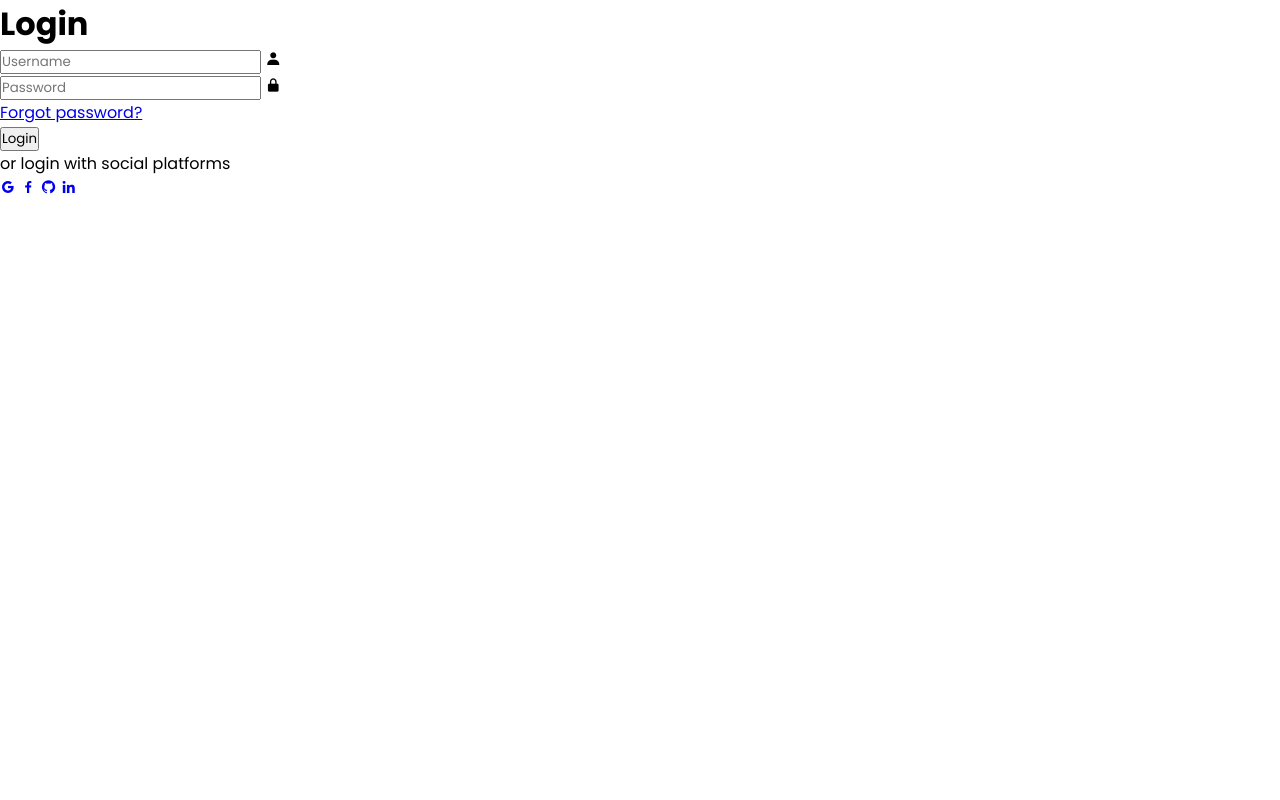
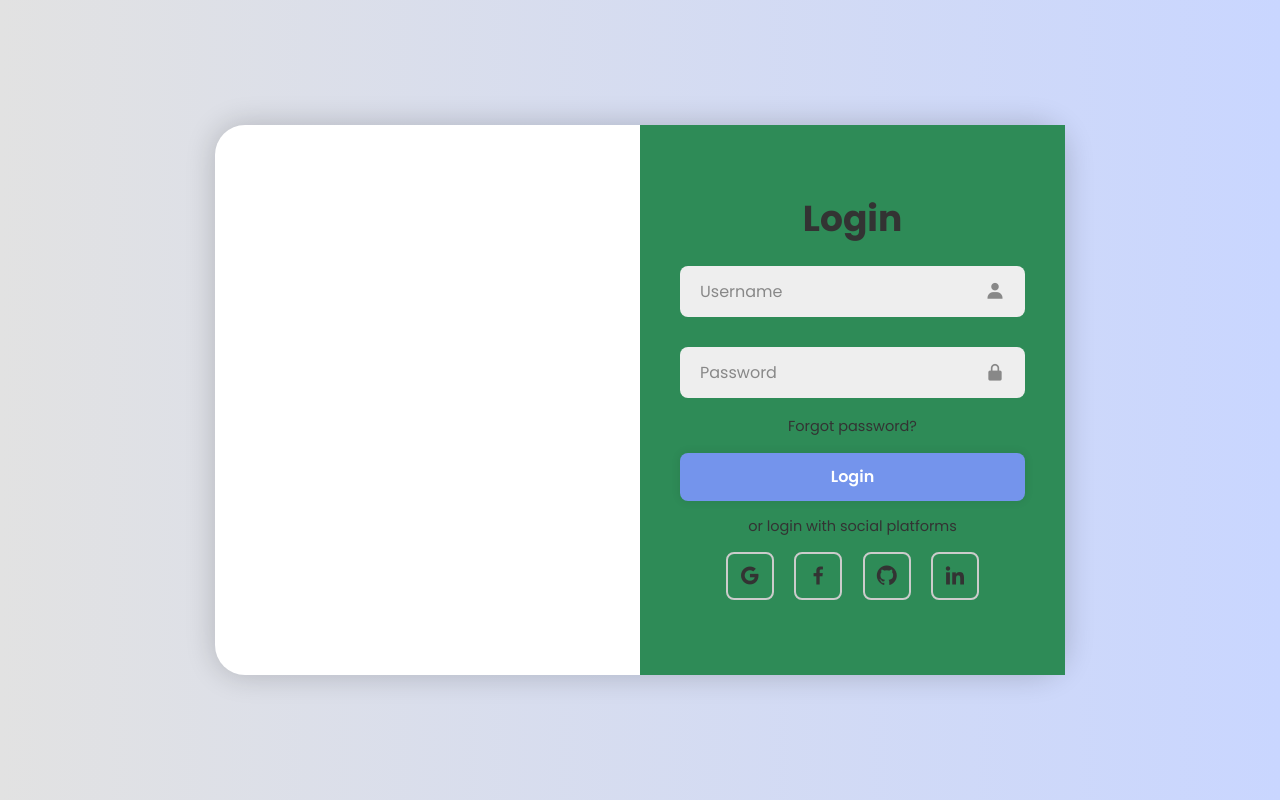
Before and after one commit to felipe-tneves/Login, a plain HTML site: page index.html in a window 1280 px wide. Drawn offline with nearby package versions, Linux system fonts and the light colour scheme.

Commit message:
feat: Parte css login

```diff
--- a/style.css
+++ b/style.css
@@ -6,3 +6,112 @@
     box-sizing: border-box;
     font-family: 'Poppins', sans-serif;
 }
+
+body{
+    display: flex;
+    justify-content: center;
+    align-items: center;
+    min-height: 100vh;
+    background: linear-gradient(90deg, #e2e2e2, #c9d6ff);
+}
+
+.container{
+    position: relative;
+    width: 850px;
+    height: 550px;
+    background: #fff;
+    border-radius: 30px;
+    box-shadow: 0 0 30px rgba(0, 0, 0, 0.2);
+}
+
+.form-box{
+    position: absolute;
+    right: 0;
+    width: 50%;
+    height: 100%;
+    background: seagreen;
+    display: flex;
+    align-items: center;
+    color: #333;
+    text-align: center;
+    padding: 40px;
+}
+
+form{
+    width: 100%;
+}
+
+.container h1{
+    font-size: 36px;
+    margin: -10px 0;
+}
+
+.input-box{
+    position: relative;
+    margin: 30px 0;
+}
+
+.input-box input{
+    width: 100%;
+    padding: 13px 50px 13px 20px;
+    background: #eee;
+    border-radius: 8px;
+    border: none;
+    outline: none;
+    font-size: 16px;
+    color: #333;
+    font-weight: 500;
+}
+
+.input-box input::placeholder{
+    color: #888;
+    font-weight: 400;
+}
+
+.input-box i{
+    position: absolute;
+    right: 20px;
+    top: 50%;
+    transform: translateY(-50%);
+    font-size: 20px;
+    color: #888;
+}
+
+.forgot-link{
+    margin: -15px 0 15px;
+}
+
+.forgot-link a{
+    font-size: 14.5px;
+    color: #333;
+    text-decoration: none;
+}
+
+.btn{
+    width: 100%;
+    height: 48px;
+    background: #7494ec;
+    border-radius: 8px;
+    box-shadow: 0 0 10px rgba(0, 0, 0, .1);
+    border: none;
+    cursor: pointer;
+    font-size: 16px;
+    color: #fff;
+    font-weight: 600;
+}
+
+.container p{
+    font-size: 14.5px;
+    margin: 15px 0;
+}
+
+.social-icons a{
+    display: inline-flex;
+    padding: 10px;
+    border: 2px solid #ccc;
+    border-radius: 8px;
+    font-size: 24px;
+    color: #333;
+    text-decoration: none;
+    margin: 0 8px;
+}
```
